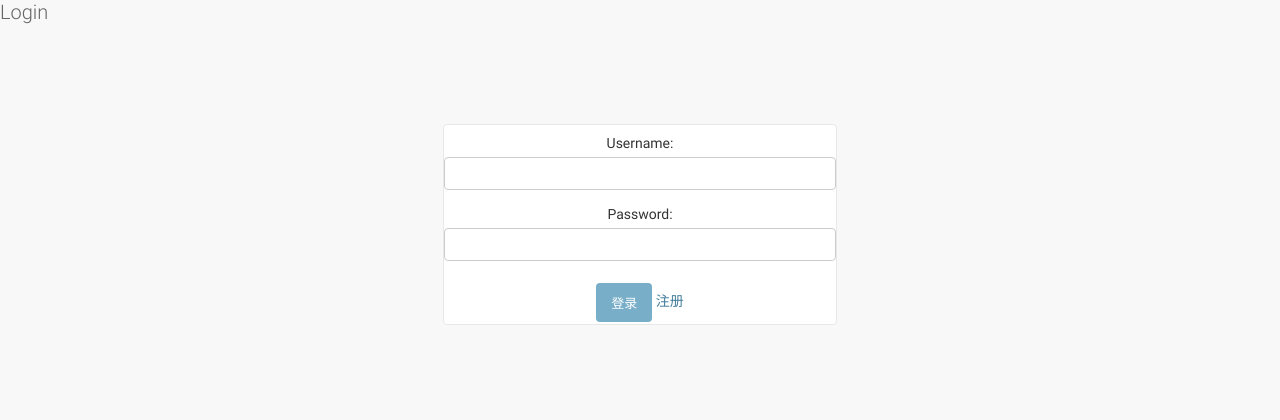
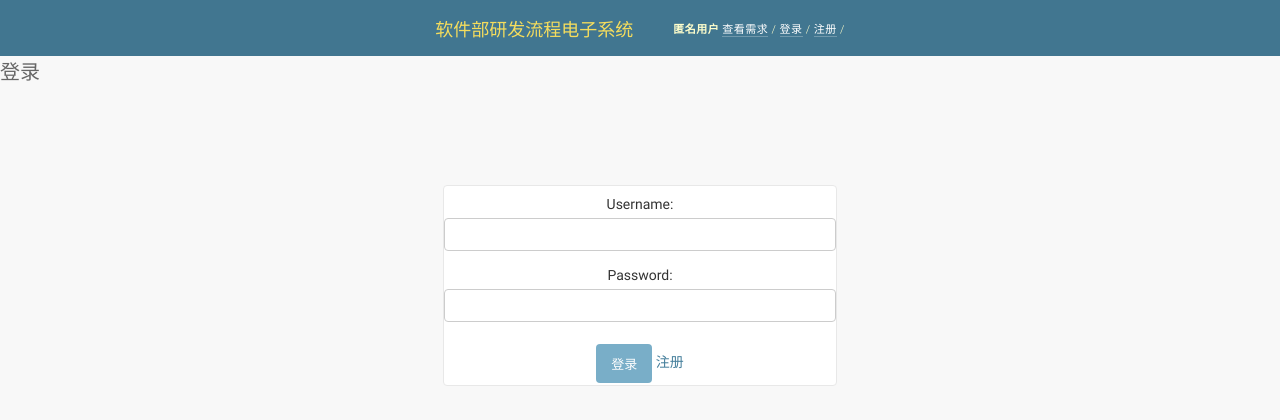
Before and after one commit to zjj/django-sw, a Django app: page /login/ in a window 1280 px wide. Shown: the top 420 px of the page. Run offline with Django 3.2, Linux system fonts and the light colour scheme.

Commit message:
在登录和注册页面加入toolbar

```diff
--- a/templates/account/login.html
+++ b/templates/account/login.html
@@ -6,7 +6,8 @@
 </head>
 
 <body class="login">
-<h1>Login</h1>
+{% include "jforms/toolbar.html" %}
+<h1>登录</h1>
 <center>
 <div id="container">
 <form action="/login/" method="post" id="login-form">
--- a/templates/account/register.html
+++ b/templates/account/register.html
@@ -18,6 +18,7 @@ return true
 
 </head>
 <body class="">
+{% include "jforms/toolbar.html" %}
 <h1>注册</h1>
 <form action="/register/" method="POST" onsubmit="return samepasswd()"><div style='display:none'><input type='hidden'/></div>
 <div>
```
